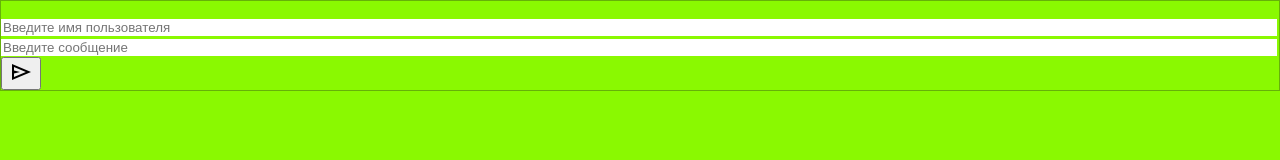
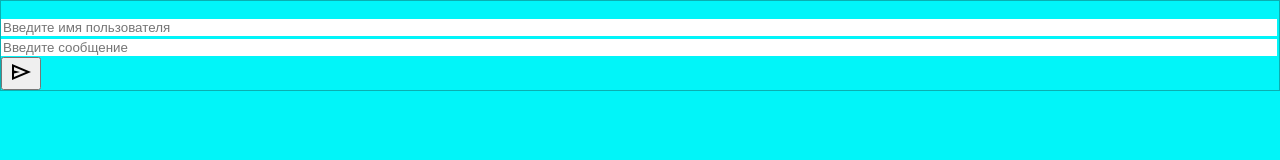
Before and after one commit to Ankay79/simple-chat, a plain HTML site: page index.html in a window 1280 px wide. Drawn offline with nearby package versions, Linux system fonts and the light colour scheme.

Commit message:
deploy: 06c765ff441b8cd421201207ffbd988c5e4c8d94

```diff
--- a/style.css
+++ b/style.css
@@ -10,7 +10,7 @@ html {
 
 body {
     margin: 0;
-    background-color: #8af901;
+    background-color: #01f5f9;
     color: #333;
     font-size: 15px;
     font-family: Helvetica, Arial, sans-serif;
```
